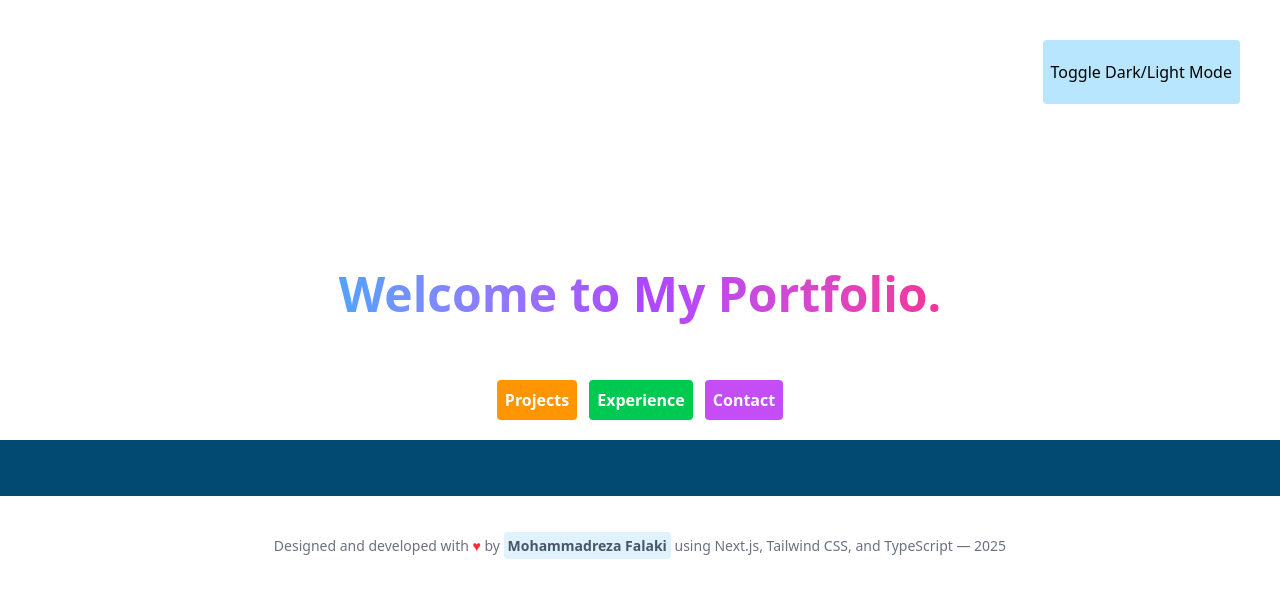
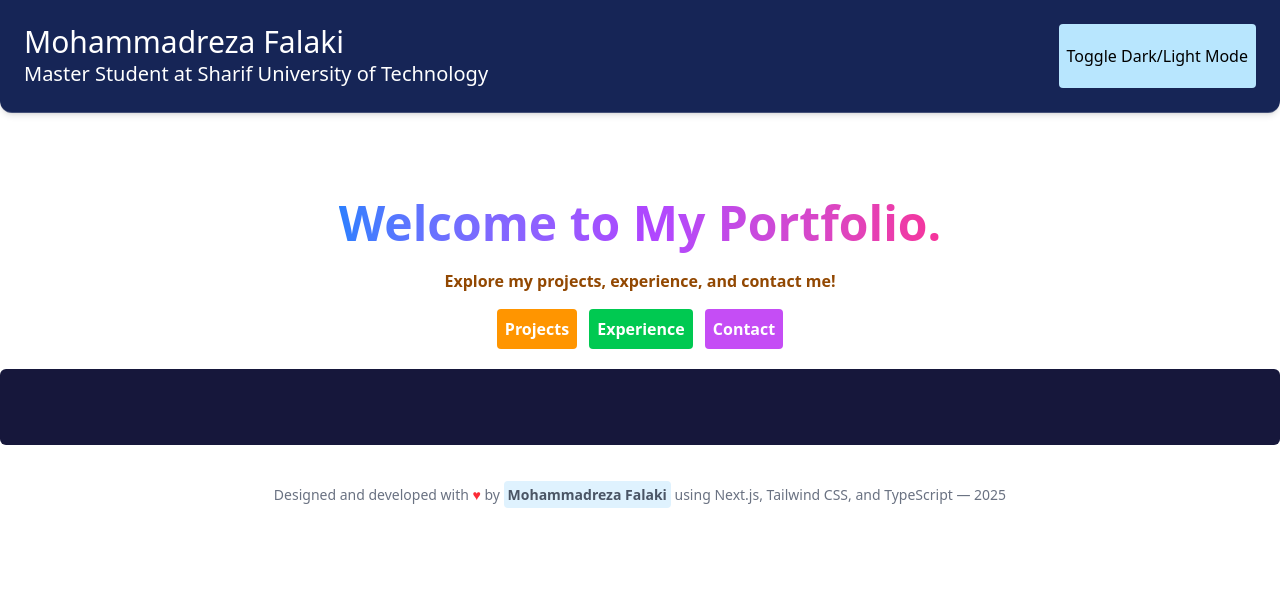
Before and after one commit to Mohammad-Reza-Falaki/my-new-portfolio, a Next.js app: page / in a window 1280 px wide. Shown: the top 598 px of the page. Built offline with nearby package versions, Linux system fonts and the light colour scheme.

Commit message:
Some updates on UI Added.

```diff
--- a/src/app/components/marquee.tsx
+++ b/src/app/components/marquee.tsx
@@ -1,11 +1,28 @@
+const marqueeData = [
+  "Microstructure",
+  "Mechanical Properties",
+  "Machine Learning",
+  "Python",
+  "MATLAB",
+  "Next.js",
+  "Tailwind",
+  "MD Simulation",
+  "AI in Materials Science",
+];
+
 export default function Marquee() {
   return (
-    <div className="overflow-hidden bg-sky-900 py-3">
-      <div className="flex animate-marquee gap-x-10 text-white text-2xl font-semibold whitespace-nowrap">
-        {" "}
-        Microstructure | Mechanical Properties | Machine Learning | Python | MATLAB | Next.js | Tailwind | MD Simulation | AI in Materials Sience
-        | Python | MATLAB | Next.js | Tailwind | MD Simulation | AI in
-        Materials Sience |
+    <div className="overflow-hidden whitespace-nowrap bg-[#16173b] rounded-md py-3">
+      <div className="inline-flex animate-marquee space-x-4">
+        {[...marqueeData, ...marqueeData].map((item, index) => (
+          <div
+            key={index}
+            className="bg-sky-700 text-white text-xl font-semibold px-6 py-3 rounded-xl shadow-md bg-gradient-to-r from-[#1e2e52] via-[#3b82f6] to-[#1e2e52]
+            hover:from-purple-500 hover:via-pink-600 hover:to-red-500 transition-all duration-500 ease-in-out"
+          >
+            {item}
+          </div>
+        ))}
       </div>
     </div>
   );
--- a/src/app/globals.css
+++ b/src/app/globals.css
@@ -43,10 +43,22 @@ a {
   }
 }
 
- .animate-marquee {
-  animation: marquee 30s linear infinite;
+.animate-marquee {
+  animation: marquee 50s linear infinite;
   float: left;
 }
+
+/* .marquee-container {
+  overflow: hidden;
+  white-space: nowrap;
+  display: flex;
+}
+
+.marquee-content {
+  display: flex;
+  gap: 2rem;
+  animation: marquee 25s linear infinite;
+} */
 
 @keyframes marquee {
   0% {
--- a/src/app/page.tsx
+++ b/src/app/page.tsx
@@ -19,7 +19,8 @@ export default function Home() {
         darkMode ? "bg-primary" : "bg-white"
       } text-white`}
     >
-      <div className="flex justify-between p-10">
+      <header className="bg-blue-950 backdrop-blur-md border-b rounded-b-xl border-white/20 shadow-md z-50">
+        <div className="flex justify-between p-6">
           <div>
             <h1 className="text-3xl">Mohammadreza Falaki</h1>
             <p className="text-xl">
@@ -33,11 +34,12 @@ export default function Home() {
             Toggle Dark/Light Mode
           </button>
         </div>
-      <div className="flex flex-col items-center justify-center mt-30">
-        <h2 className="text-4xl text-center md:text-5xl leading-tight font-bold mb-4 bg-gradient-to-r from-blue-400 via-purple-500 to-pink-500 text-transparent bg-clip-text">
+      </header>
+      <div className="flex flex-col items-center justify-center mt-20">
+        <h2 className="text-4xl text-center md:text-5xl leading-tight font-bold mb-4 bg-gradient-to-r from-blue-500 via-purple-500 to-pink-500 text-transparent bg-clip-text">
           Welcome to My Portfolio.
         </h2>
-        <p className="mb-4 text-white font-bold">
+        <p className="mb-4 text-[#924802] font-bold">
           Explore my projects, experience, and contact me!
         </p>
         <div className="flex flex-col text-center md:flex-row gap-3">
```
Lines whose indentation alone changed are shown as unchanged.
